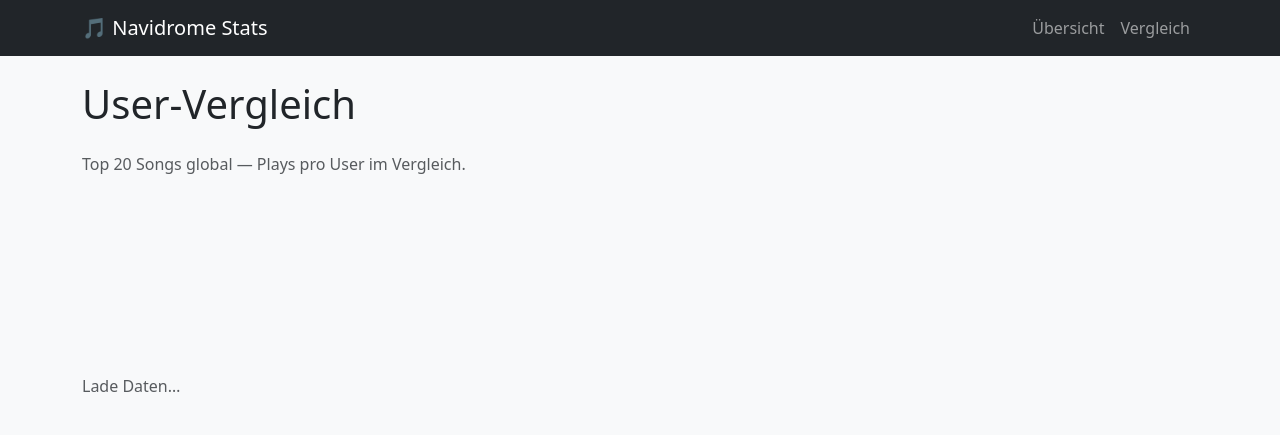
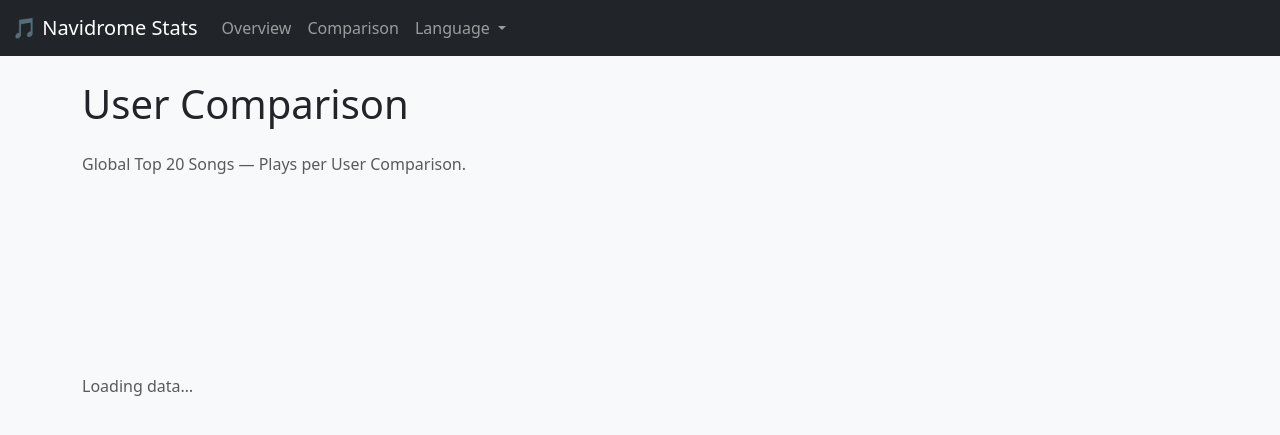
Before and after one commit to sirtheta/navidrome-stats, a Python web app: template backend/templates/compare.html in a window 1280 px wide. Shown: the top 435 px of the page. Run offline with Jinja, Linux system fonts and the light colour scheme; the template is opened without the code that fills it, so the values that code supplies are empty.

Commit message:
add i18n multilinhual support for en/de languages

```diff
--- a/backend/app/api/html_routes.py
+++ b/backend/app/api/html_routes.py
@@ -1,6 +1,7 @@
 from fastapi import APIRouter, Depends, Request
 from fastapi.responses import HTMLResponse, JSONResponse
 from fastapi.templating import Jinja2Templates
+from fastapi_babel import _
 from sqlalchemy.orm import Session
 
 from app.db import crud
@@ -8,6 +9,7 @@ from app.db.database import get_db
 
 router = APIRouter()
 templates = Jinja2Templates(directory="templates")
+templates.env.globals.update(_=_)
 
 
 @router.get("/", response_class=HTMLResponse)
--- /dev/null
+++ b/backend/babel.cfg
@@ -0,0 +1,2 @@
+[python: **.py]
+[jinja2: **/templates/**.html]
--- a/backend/pyproject.toml
+++ b/backend/pyproject.toml
@@ -3,8 +3,9 @@ name = "navidrome-stats"
 version = "0.1.0"
 description = "Web App to check what is going on in navidrome"
 readme = "README.md"
-requires-python = ">=3.12.5"
+requires-python = ">=3.12"
 dependencies = [
+    "fastapi-babel>=1.0.0",
     "fastapi[standard]>=0.136.3",
     "flask==3.1.0",
     "gunicorn==23.0.0",
@@ -15,6 +16,7 @@ dependencies = [
 
 [dependency-groups]
 dev = [
+    "babel>=2.18.0",
     "pytest>=9.0.3",
     "ruff>=0.15.16",
 ]
--- a/backend/templates/base.html
+++ b/backend/templates/base.html
@@ -1,38 +1,106 @@
 <!doctype html>
 <html lang="de">
     <head>
-  <meta charset="utf-8">
-  <meta name="viewport" content="width=device-width, initial-scale=1">
+        <meta charset="utf-8" />
+        <meta name="viewport" content="width=device-width, initial-scale=1" />
         <title>{% block title %}Navidrome Stats{% endblock %}</title>
-  <link rel="stylesheet" href="https://cdn.jsdelivr.net/npm/bootstrap@5.3.3/dist/css/bootstrap.min.css">
-  <link rel="stylesheet" href="{{ url_for('static',path='css/style.css') }}">
+        <link
+            rel="stylesheet"
+            href="https://cdn.jsdelivr.net/npm/bootstrap@5.3.3/dist/css/bootstrap.min.css"
+        />
+        <link
+            rel="stylesheet"
+            href="{{ url_for('static',path='css/style.css') }}"
+        />
     </head>
     <body>
         <nav class="navbar navbar-expand-lg navbar-dark bg-dark">
-    <div class="container">
-      <a class="navbar-brand" href="/">🎵 Navidrome Stats</a>
-      <div class="navbar-nav ms-auto">
-        <a class="nav-link" href="/">Übersicht</a>
-        <a class="nav-link" href="/compare">Vergleich</a>
+            <div class="container-fluid">
+                <a class="navbar-brand" href="/"> 🎵 Navidrome Stats </a>
+
+                <button
+                    class="navbar-toggler"
+                    type="button"
+                    data-bs-toggle="collapse"
+                    data-bs-target="#navbarSupportedContent"
+                    aria-controls="navbarSupportedContent"
+                    aria-expanded="false"
+                    aria-label="Toggle navigation"
+                >
+                    <span class="navbar-toggler-icon"></span>
+                </button>
+
+                <div
+                    class="collapse navbar-collapse"
+                    id="navbarSupportedContent"
+                >
+                    <ul class="navbar-nav">
+                        <li class="nav-item">
+                            <!--set "active" dynamically
+                            aria-current="page"-->
+                            <a class="nav-link" href="/">{{_("Overview")}}</a>
+                        </li>
+                        <li class="nav-item">
+                            <a class="nav-link" href="/compare"
+                                >{{_("Comparison")}}</a
+                            >
+                        </li>
+                        <li class="nav-item dropdown">
+                            <a
+                                class="nav-link dropdown-toggle"
+                                href="#"
+                                role="button"
+                                data-bs-toggle="dropdown"
+                                aria-expanded="false"
+                            >
+                                {{_("Language")}}
+                            </a>
+                            <ul class="dropdown-menu">
+                                <li>
+                                    <a
+                                        class="dropdown-item"
+                                        href="/set-locale/en"
+                                        >{{_("EN")}}</a
+                                    >
+                                </li>
+                                <li>
+                                    <a
+                                        class="dropdown-item"
+                                        href="/set-locale/de"
+                                        >{{_("DE")}}</a
+                                    >
+                                </li>
+                            </ul>
+                        </li>
+                    </ul>
                 </div>
             </div>
         </nav>
 
         {% if use_sample_data %}
-  <div class="alert alert-warning alert-dismissible mb-0 rounded-0" role="alert">
-    <strong>Sample-Daten aktiv.</strong>
-    Kein Navidrome-Volume gemountet (<code>{{ db_path }}</code> nicht gefunden).
-    <button type="button" class="btn-close" data-bs-dismiss="alert"></button>
+        <div
+            class="alert alert-warning alert-dismissible mb-0 rounded-0"
+            role="alert"
+        >
+            <strong>{{_("Sample data active")}}.</strong>
+            {{_("No Navidrome volume mounted")}} (<code>{{ db_path }}</code>
+            {{_("not found")}}).
+            <button
+                type="button"
+                class="btn-close"
+                data-bs-dismiss="alert"
+            ></button>
         </div>
         {% endif %}
 
-  <main class="container py-4">
-    {% block content %}{% endblock %}
-  </main>
+        <main class="container py-4">{% block content %}{% endblock %}</main>
 
         <script src="https://cdn.jsdelivr.net/npm/bootstrap@5.3.3/dist/js/bootstrap.bundle.min.js"></script>
         <script src="https://cdn.jsdelivr.net/npm/chart.js@4.4.4/dist/chart.umd.min.js"></script>
-  <script type="module" src="{{ url_for('static',path='js/charts.js') }}"></script>
+        <script
+            type="module"
+            src="{{ url_for('static',path='js/charts.js') }}"
+        ></script>
         {% block scripts %}{% endblock %}
     </body>
 </html>
--- a/backend/templates/compare.html
+++ b/backend/templates/compare.html
@@ -1,29 +1,27 @@
-{% extends "base.html" %}
-{% block title %}Vergleich — Navidrome Stats{% endblock %}
-
-{% block content %}
-<h1 class="mb-4">User-Vergleich</h1>
-<p class="text-muted mb-4">Top 20 Songs global — Plays pro User im Vergleich.</p>
+{% extends "base.html" %} {% block title %}{{_("Comparison")}} — Navidrome
+Stats{% endblock %} {% block content %}
+<h1 class="mb-4">{{_("User Comparison")}}</h1>
+<p class="text-muted mb-4">
+    {{_("Global Top 20 Songs — Plays per User Comparison.")}}
+</p>
 
 <div class="mb-5">
     <canvas id="compareChart" height="120"></canvas>
 </div>
 
 <div class="table-responsive" id="compareTable">
-  <p class="text-muted">Lade Daten…</p>
+    <p class="text-muted">{{_("Loading data")}}…</p>
 </div>
-{% endblock %}
-
-{% block scripts %}
+{% endblock %} {% block scripts %}
 <script type="module">
     import { COLORS } from "{{ url_for('static',path='js/charts.js') }}";
 
-fetch('/api/compare/songs')
-  .then(r => r.json())
+    fetch("/api/compare/songs")
+        .then((r) => r.json())
         .then(({ songs, users, matrix }) => {
             if (!songs.length) {
-      document.getElementById('compareTable').innerHTML =
-        '<p class="text-muted">Keine Daten vorhanden.</p>';
+                document.getElementById("compareTable").innerHTML =
+                    '<p class="text-muted">{{_("No data available")}}</p>';
                 return;
             }
 
@@ -31,39 +29,48 @@ fetch('/api/compare/songs')
             const datasets = users.map((u, i) => ({
                 label: u,
                 data: matrix[i],
-      backgroundColor: COLORS[i % COLORS.length] + 'cc',
+                backgroundColor: COLORS[i % COLORS.length] + "cc",
                 borderColor: COLORS[i % COLORS.length],
                 borderWidth: 1,
             }));
 
-    new Chart(document.getElementById('compareChart'), {
-      type: 'bar',
+            new Chart(document.getElementById("compareChart"), {
+                type: "bar",
                 data: { labels: songs, datasets },
                 options: {
                     responsive: true,
-        plugins: { legend: { position: 'top' } },
+                    plugins: { legend: { position: "top" } },
                     scales: {
                         x: { ticks: { maxRotation: 45, font: { size: 11 } } },
-          y: { beginAtZero: true, title: { display: true, text: 'Plays' } },
+                        y: {
+                            beginAtZero: true,
+                            title: { display: true, text: "{{_('Plays')}}" },
+                        },
                     },
                 },
             });
 
             // Comparison table
-    const maxPerSong = songs.map((_, si) => Math.max(...matrix.map(row => row[si])));
-    let html = '<table class="table table-sm table-bordered compare-table"><thead><tr>';
-    html += '<th>Song</th>' + users.map(u => `<th>${u}</th>`).join('') + '</tr></thead><tbody>';
+            const maxPerSong = songs.map((_, si) =>
+                Math.max(...matrix.map((row) => row[si])),
+            );
+            let html =
+                '<table class="table table-sm table-bordered compare-table"><thead><tr>';
+            html +=
+                "<th>{{_('Song')}}</th>" +
+                users.map((u) => `<th>${u}</th>`).join("") +
+                "</tr></thead><tbody>";
             songs.forEach((song, si) => {
-      html += '<tr><td class="song-cell">' + song + '</td>';
+                html += '<tr><td class="song-cell">' + song + "</td>";
                 users.forEach((_, ui) => {
                     const v = matrix[ui][si];
                     const isTop = v > 0 && v === maxPerSong[si];
-        html += `<td class="${v === 0 ? 'text-muted' : ''}${isTop ? ' fw-bold text-success' : ''}">${v || '—'}</td>`;
+                    html += `<td class="${v === 0 ? "text-muted" : ""}${isTop ? " fw-bold text-success" : ""}">${v || "—"}</td>`;
                 });
-      html += '</tr>';
+                html += "</tr>";
             });
-    html += '</tbody></table>';
-    document.getElementById('compareTable').innerHTML = html;
+            html += "</tbody></table>";
+            document.getElementById("compareTable").innerHTML = html;
         });
 </script>
 {% endblock %}
```
Also changed, not shown: backend/app/api/i18n.py (added, +14 -0 lines), backend/app/main.py (+29 -1 lines), backend/templates/index.html (+34 -20 lines), backend/templates/user.html (+54 -25 lines), backend/translations/de/LC_MESSAGES/messages.po (added), backend/translations/en/LC_MESSAGES/messages.po (added), 4 other files. Lines whose indentation alone changed are shown as unchanged.
